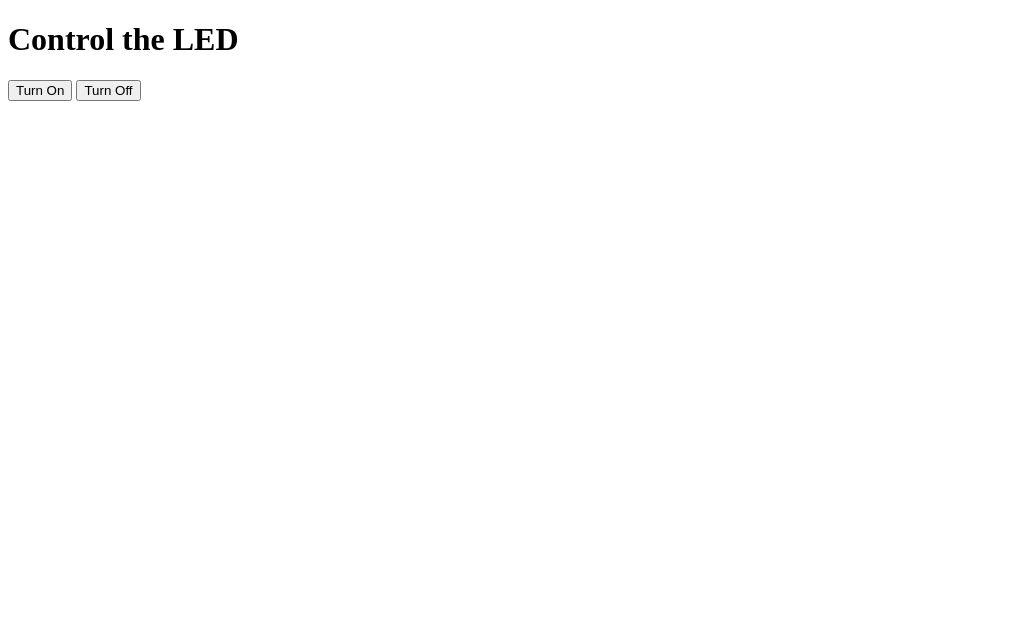
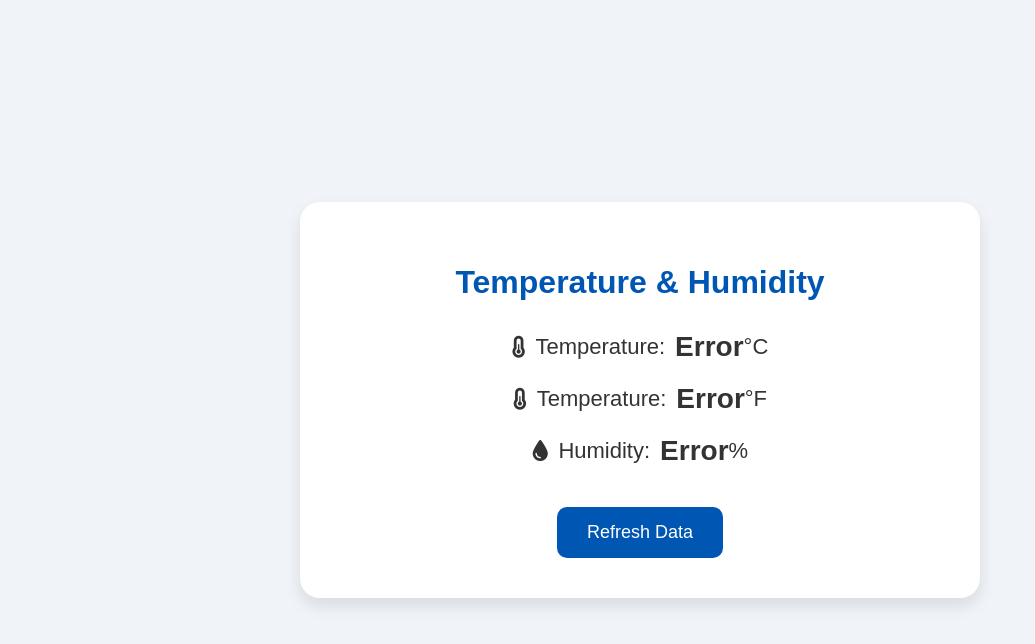
Before and after one commit to lcniell123/ESP8266-CRUD, a website: page public/index.html in a window 1280 px wide. Shown: the whole page, without its empty margins (0-1035 px from the left). Drawn offline with Linux system fonts and the light colour scheme; no server answers.

Commit message:
add temperature sensor and code

```diff
--- a/public/index.html
+++ b/public/index.html
@@ -3,25 +3,168 @@
   <head>
     <meta charset="UTF-8" />
     <meta name="viewport" content="width=device-width, initial-scale=1.0" />
-    <title>LED Control</title>
+    <title>ESP8266 Sensor Data</title>
+    <link
+      href="https://cdnjs.cloudflare.com/ajax/libs/font-awesome/6.0.0-beta3/css/all.min.css"
+      rel="stylesheet"
+    />
+    <style>
+      body {
+        font-family: "Arial", sans-serif;
+        background-color: #f0f4f8;
+        color: #333;
+        margin: 0;
+        padding: 0;
+        display: flex;
+        justify-content: center;
+        align-items: center;
+        height: 100vh;
+        flex-direction: column;
+      }
+
+      #container {
+        background-color: #fff;
+        padding: 40px;
+        border-radius: 20px;
+        box-shadow: 0 8px 16px rgba(0, 0, 0, 0.1);
+        text-align: center;
+        max-width: 600px;
+        width: 100%;
+      }
+
+      h1 {
+        color: #0056b3;
+        margin-bottom: 30px;
+      }
+
+      p {
+        font-size: 22px;
+        margin: 20px 0;
+        display: flex;
+        align-items: center;
+        justify-content: center;
+      }
+
+      .data {
+        font-weight: bold;
+        font-size: 28px;
+        margin-left: 10px;
+      }
+
+      .icon {
+        margin-right: 10px;
+      }
+
+      /* Temperature and humidity-based coloring */
+      .cold-low-humidity {
+        color: #3498db; /* Blue */
+      }
+
+      .warm-moderate-humidity {
+        color: #f39c12; /* Orange */
+      }
+
+      .hot-high-humidity {
+        color: #e74c3c; /* Red */
+      }
+
+      button {
+        background-color: #0056b3;
+        color: #fff;
+        border: none;
+        padding: 15px 30px;
+        border-radius: 10px;
+        font-size: 18px;
+        cursor: pointer;
+        transition: background-color 0.3s;
+        margin-top: 20px;
+      }
+
+      button:hover {
+        background-color: #003d7a;
+      }
+
+      .loading {
+        color: #999;
+        font-style: italic;
+      }
+
+      .error {
+        color: #e74c3c;
+        font-weight: bold;
+      }
+    </style>
   </head>
   <body>
-    <h1>Control the LED</h1>
-    <button onclick="turnOn()">Turn On</button>
-    <button onclick="turnOff()">Turn Off</button>
+    <div id="container">
+      <h1>Temperature & Humidity</h1>
+      <div id="sensor-data">
+        <p>
+          <i class="fas fa-thermometer-half icon"></i> Temperature:
+          <span id="temperature-c" class="data">Loading...</span> °C
+        </p>
+        <p>
+          <i class="fas fa-thermometer-half icon"></i> Temperature:
+          <span id="temperature-f" class="data">Loading...</span> °F
+        </p>
+        <p>
+          <i class="fas fa-tint icon"></i> Humidity:
+          <span id="humidity" class="data">Loading...</span> %
+        </p>
+      </div>
+      <button onclick="fetchSensorData()">Refresh Data</button>
+    </div>
 
     <script>
-      async function turnOn() {
-        const response = await fetch("/led/on");
-        const text = await response.text();
-        alert(text);
+      async function fetchSensorData() {
+        try {
+          const response = await fetch("/sensor/data");
+          const data = await response.json();
+
+          const tempCElement = document.getElementById("temperature-c");
+          const tempFElement = document.getElementById("temperature-f");
+          const humidityElement = document.getElementById("humidity");
+
+          const temperatureC = data.temperature;
+          const temperatureF = (temperatureC * 9) / 5 + 32;
+          const humidity = data.humidity;
+
+          tempCElement.textContent = temperatureC.toFixed(2);
+          tempFElement.textContent = temperatureF.toFixed(2);
+          humidityElement.textContent = humidity;
+
+          // Apply color based on temperature and humidity
+          if (temperatureC < 15 && humidity < 50) {
+            tempCElement.className = "data cold-low-humidity";
+            tempFElement.className = "data cold-low-humidity";
+            humidityElement.className = "data cold-low-humidity";
+          } else if (
+            temperatureC >= 15 &&
+            temperatureC < 25 &&
+            humidity >= 50 &&
+            humidity < 70
+          ) {
+            tempCElement.className = "data warm-moderate-humidity";
+            tempFElement.className = "data warm-moderate-humidity";
+            humidityElement.className = "data warm-moderate-humidity";
+          } else if (temperatureC >= 25 && humidity >= 70) {
+            tempCElement.className = "data hot-high-humidity";
+            tempFElement.className = "data hot-high-humidity";
+            humidityElement.className = "data hot-high-humidity";
+          } else {
+            tempCElement.className = "data";
+            tempFElement.className = "data";
+            humidityElement.className = "data";
+          }
+        } catch (error) {
+          console.error("Error fetching sensor data:", error);
+          document.getElementById("temperature-c").textContent = "Error";
+          document.getElementById("temperature-f").textContent = "Error";
+          document.getElementById("humidity").textContent = "Error";
+        }
       }
 
-      async function turnOff() {
-        const response = await fetch("/led/off");
-        const text = await response.text();
-        alert(text);
-      }
+      fetchSensorData();
     </script>
   </body>
 </html>
```
Also changed, not shown: index.js (+8 -18 lines), img/1-led/IMG_1_Led.jpg (renamed from img/IMG_1_Led.jpg), img/2-temp/IMG_4221.jpg (added), img/2-temp/ui-temperature.png (added), 2 other files.
